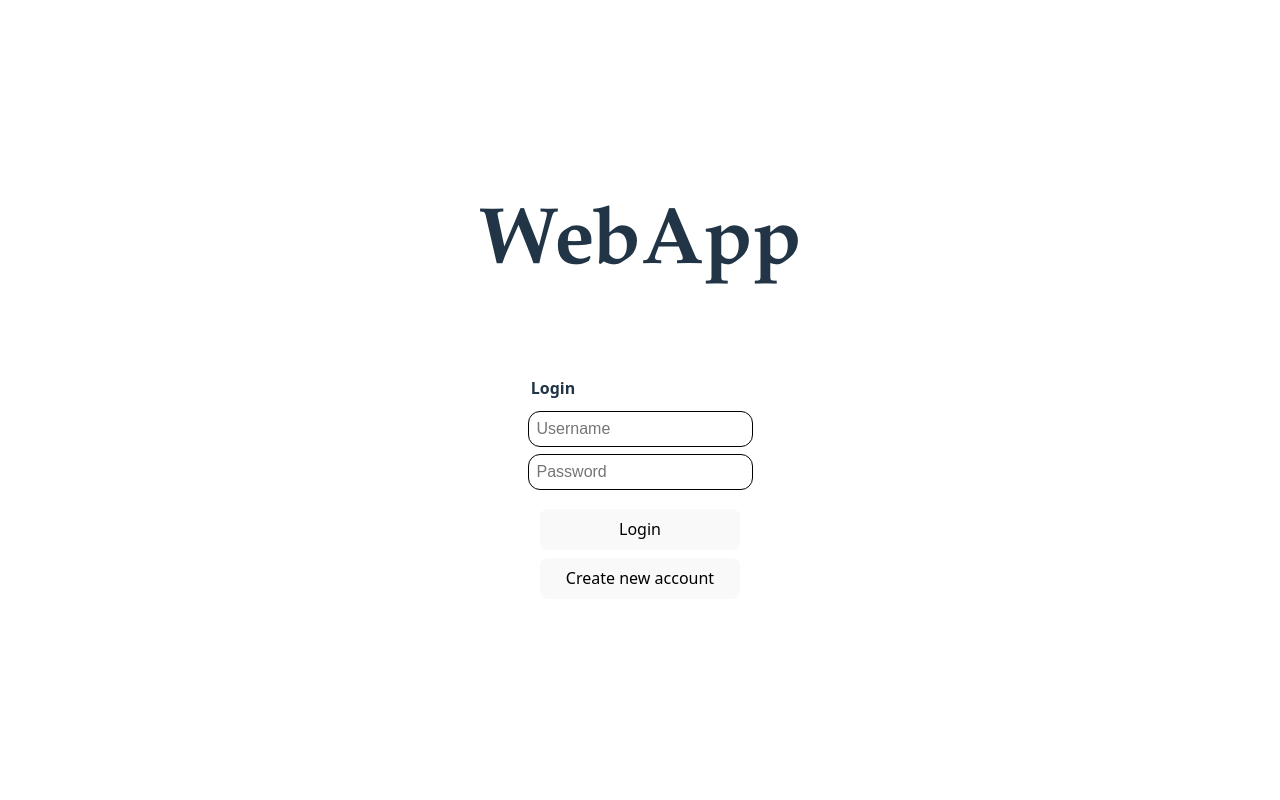
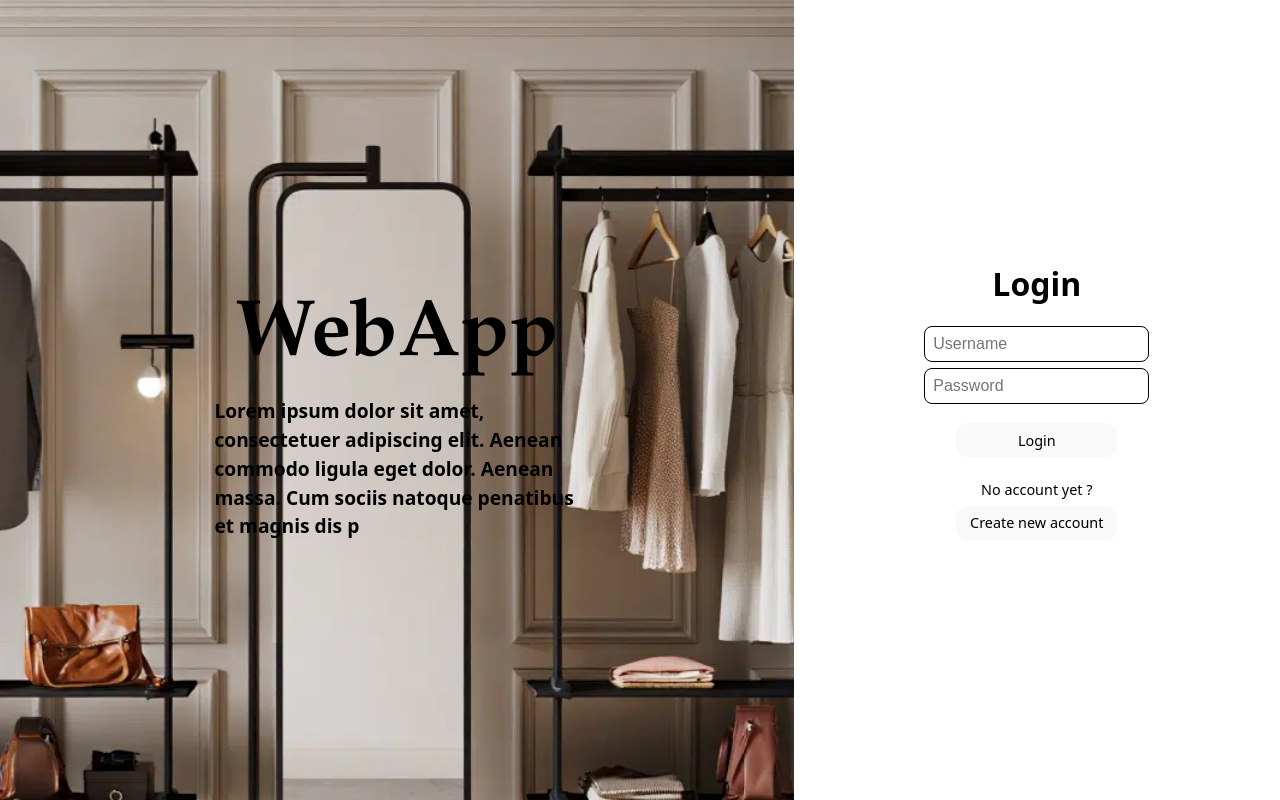
Before and after one commit to opheliamarboeuf/libftea, a React app in the folder frontend/: page /login in a window 1280 px wide. Shown: the top 800 px of the page. Built offline with nearby package versions, Linux system fonts and the light colour scheme; the HTML template or start-up script is replaced by a standard one.

Commit message:
worked on basic CSS

```diff
--- a/frontend/src/App.css
+++ b/frontend/src/App.css
@@ -3,60 +3,40 @@ html, body {
   margin: 0;
 }
 
-.app-container {
+form {
   display: flex;
   flex-direction: column;
-  justify-content: center;
   align-items: center;
-  height: 100vh;
-  width: 100vw;
-  gap: 1rem;
 }
 
-.app-title {
-  font-family: "Palatino", serif;
-  font-size: 5rem;
-  font-weight: bold;
-  margin-bottom: 3rem;
+.field input {
+  border: 1px solid #000;
+  border-radius: 8px;
+  margin: 0.2rem;
+  padding: 0.5rem;
+  font-size: 1rem;
+  outline: none;
+
 }
 
 .form-button {
   display: flex;
   flex-direction: column;
   justify-content: center;
-  margin-top: 10rem;
   margin: 1rem;
   gap: 0.5rem;
 }
 
-.form h1 {
-  font-size: 1rem;
-  margin-left: 0.4rem;
-}
-
-.form button {
-  border-radius: 8px;
-  border: none;
-}
-
-.form {
-
+.form-button button {
+  border-radius: 12px;
+  padding: 0.4rem 0.8rem;
+  font-size: 0.9rem;
 }
 
 .error-message {
   color: #777777;
-  text-align: right;
-  margin-right: 0.1rem;
-}
-
-.field input {
-  border: 1px solid #000;
-  border-radius: 12px;
-  margin: 0.2rem;
-  padding: 0.5rem;
-  font-size: 1rem;
-  outline: none;
-
+   align-self: flex-end;
+   margin-right : 0.2rem;
 }
 
 .sr-only {
--- /dev/null
+++ b/frontend/src/pages/LoginPage.css
@@ -0,0 +1,82 @@
+.login-page {
+	display: flex;
+	height: 100vh;
+  width: 100vw;
+}
+
+.login-left {
+  flex: 3; /*3/5 of space*/
+  position: relative;
+  color: white;
+  display: flex;
+  flex-direction: column;
+  justify-content: center;
+  align-items: center;
+  padding: 2rem;
+}
+
+.bg-image {
+  position: absolute;
+  top: 0; left: 0; right: 0; bottom: 0;
+  background-image: url('../assets/images/background.jpeg');
+  background-size: cover;
+  background-position: center;
+  z-index: -1;  /*behind text*/
+  animation: kenburns-top-right 5s ease-out both;
+}
+
+.login-right {
+  flex: 2; /*2/5 of space*/
+  flex-direction: column;
+  background-color: #ffffff;
+  display: flex;
+  align-items: center;
+  justify-content: center;
+}
+
+.login-right h1{
+  font-size: 2rem;
+  color: black;
+}
+
+.app-title {
+  font-family: "Palatino", serif;
+  font-size: 5rem;
+  font-weight: bold;
+  margin-bottom: 3rem;
+  color: black;
+}
+
+.app-subtitle {
+  width: 50%;
+  margin-top: -2rem;
+  font-size: 1.2rem;
+  font-weight: bold;
+  color: black
+}
+
+.no-account {
+  font-size: 0.9rem;
+  color: #000000;
+  text-align: center;
+  margin-bottom: -0.2rem;
+}
+
+.kenburns-bottom-left {
+  -webkit-animation:kenburns-bottom-left 5s ease-out both;animation:kenburns-bottom-left 5s ease-out both
+}
+
+@-webkit-keyframes kenburns-top-right {
+  0% {
+    -webkit-transform: scale(1) translate(0,0);
+    transform: scale(1) translate(0,0);
+    -webkit-transform-origin: 84% 16%;
+    transform-origin: 84% 16%;
+  }
+  100% {
+    -webkit-transform: scale(1.25) translate(20px,-15px);
+    transform: scale(1.25) translate(20px,-15px);
+    -webkit-transform-origin: right top;
+    transform-origin: right top;
+  }
+}
--- a/frontend/src/pages/LoginPage.tsx
+++ b/frontend/src/pages/LoginPage.tsx
@@ -1,7 +1,8 @@
 import "../App.css";
+import "./LoginPage.css";
 import React, { useState, ChangeEvent } from "react";
 import { useUser } from "../context/UserContext";
-import { Navigate, useNavigate } from "react-router-dom";
+import { useNavigate } from "react-router-dom";
 
 const LoginPage = () => {
 	const [username, setUsername] = useState("");
@@ -58,9 +59,13 @@ const LoginPage = () => {
 	}
 
 	return (
-		<div className="app-container">
-			<div className="app-title text-focus-in">WebApp</div>
-			<div className="form">
+		<div className="login-page">
+			<div className="login-left">
+				<div className="bg-image kenburns-bottom-right"></div>
+				<h1 className="app-title text-focus-in ">WebApp</h1>
+				<p className="app-subtitle">Lorem ipsum dolor sit amet, consectetuer adipiscing elit. Aenean commodo ligula eget dolor. Aenean massa. Cum sociis natoque penatibus et magnis dis p</p>
+			</div>
+			<div className="login-right">
 				<h1>Login</h1>
 				<form onSubmit={handleSubmit}>
 					<div className="field">
@@ -92,14 +97,14 @@ const LoginPage = () => {
 						<button type="submit">
 							Login
 						</button>
+						<p className="no-account">No account yet ?</p>
 						<button onClick={() =>
 							navigate("/register")}>
 							Create new account
 						</button>
 					</div>
-
 				</form>
-			</div>
+		</div>
 		</div>
 	);
 };
--- /dev/null
+++ b/frontend/src/pages/RegisterPage.css
@@ -0,0 +1,20 @@
+.register-page {
+	background-color: rgb(255, 255, 255);
+	display: flex;
+	justify-content: center;
+  	align-items: center;
+	height: 100vh;
+  	width: 100vw;
+}
+
+.register-page h1{
+  font-size: 2rem;
+  color: black;
+}
+
+.have-account {
+  font-size: 0.9rem;
+  color: #000000;
+  text-align: center;
+  margin-bottom: -0.2rem;
+}
--- a/frontend/src/pages/RegisterPage.tsx
+++ b/frontend/src/pages/RegisterPage.tsx
@@ -1,6 +1,8 @@
+import "../App.css";
+import "./RegisterPage.css";
 import { useState, ChangeEvent } from 'react'
 import { useUser } from '../context/UserContext';
-import { Navigate, useNavigate } from 'react-router-dom';
+import { useNavigate } from 'react-router-dom';
 
 const RegisterPage = () => {
 
@@ -73,7 +75,7 @@ const RegisterPage = () => {
 	};
 
 	return (
-		<div className="app-container">
+		<div className="register-page">
 			<div className="form">
 				<form onSubmit={handleSubmit}>
 					<h1>Register</h1>
@@ -117,9 +119,10 @@ const RegisterPage = () => {
 						<button type="submit">
 							Register
 						</button>
+						<p className="no-account">Already have an account?</p>
 						<button onClick={() =>
 							navigate("/login")}>
-							I already have an account
+							Log in to account
 						</button>
 					</div>
 				</form>
```
Also changed, not shown: frontend/src/assets/images/1.png (added), frontend/src/assets/images/background.jpeg (added).
